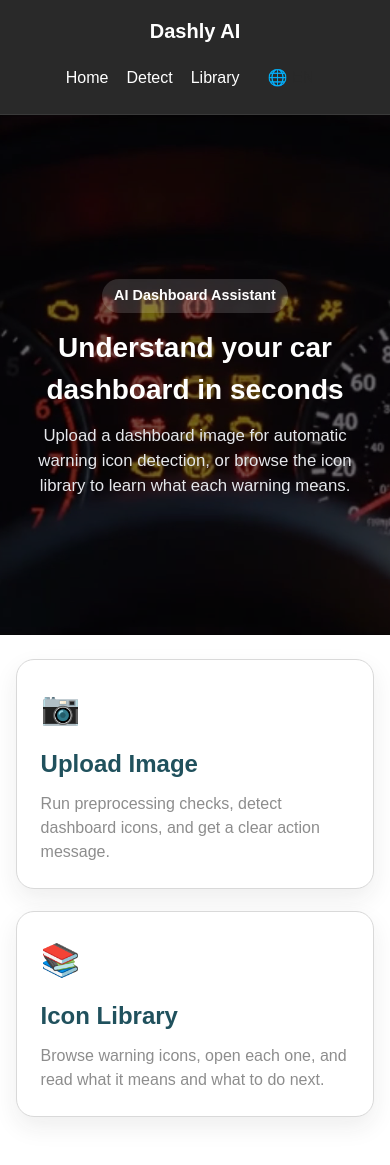
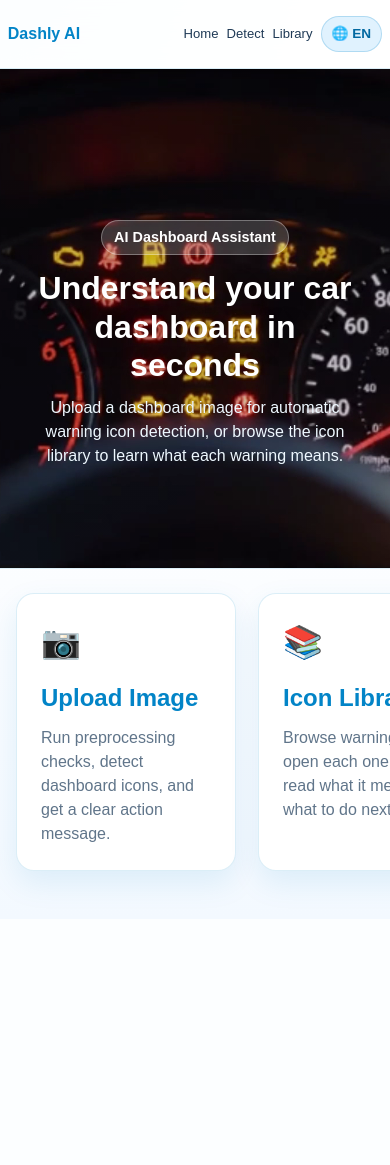
Before and after one commit to mohamedhussein03/Car-Dashboard-WebApp, a Flask app: page / in a window 390 px wide. After the commit the page ends 898 px from the top, so only its background shows below. Run offline with Flask 3, Linux system fonts and the light colour scheme.

Commit message:
final UI polish, mobile optimization, theme update, restore detect-anyway, Arabic support complete, startup model loading

```diff
--- a/app/routes.py
+++ b/app/routes.py
@@ -8,6 +8,8 @@ from app.services.icon_library import load_icon_library
 from app.services.message_service import attach_messages_to_detections
 from app.services.preprocessing import run_preprocessing
 from app.utils.file_helpers import generate_output_filename
+
+from uuid import uuid4
 
 main = Blueprint("main", __name__)
 
@@ -154,7 +156,12 @@ def detect_page():
             retry_image_filename=None,
         )
 
-    filename = secure_filename(file.filename)
+    original_extension = file.filename.rsplit(".", 1)[1].lower()
+    safe_stem = secure_filename(file.filename.rsplit(".", 1)[0])
+    if not safe_stem:
+        safe_stem = "uploaded_image"
+    filename = f"{safe_stem}_{uuid4().hex[:8]}.{original_extension}"
+
     upload_folder = Path(current_app.config["UPLOAD_FOLDER"])
     upload_folder.mkdir(parents=True, exist_ok=True)
 
--- a/static/css/style.css
+++ b/static/css/style.css
@@ -400,28 +400,6 @@ button:disabled {
     color: var(--color-text-muted);
 }
 
-/* Responsive */
-@media (max-width: 768px) {
-    .main-header .container {
-        flex-direction: column;
-        gap: 12px;
-    }
-
-    nav {
-        flex-wrap: wrap;
-        justify-content: center;
-    }
-
-    .hero {
-        padding: 56px 16px 28px;
-    }
-
-    .detect-container,
-    .results-container,
-    .library-page {
-        width: 94%;
-    }
-}
 
 @media (max-width: 640px) {
     .library-header h1,
@@ -948,3 +891,297 @@ button:disabled {
     z-index: 2;
     color: #ffffff;
 }
+
+/* Bright final theme override */
+:root {
+    --color-bg: #f6fbff;
+    --color-surface: #ffffff;
+    --color-surface-soft: #eef8ff;
+    --color-text: #102033;
+    --color-text-muted: #60758a;
+    --color-primary: #0284c7;
+    --color-primary-hover: #0369a1;
+    --color-dark: #ffffff;
+    --color-white: #ffffff;
+    --color-border: #d8e8f4;
+    --shadow-soft: 0 12px 30px rgba(2, 132, 199, 0.10);
+    --shadow-hover: 0 18px 42px rgba(2, 132, 199, 0.16);
+}
+
+body {
+    background:
+        radial-gradient(circle at top left, rgba(56, 189, 248, 0.18), transparent 32%),
+        linear-gradient(180deg, #f6fbff 0%, #ffffff 45%, #f3f9ff 100%);
+}
+
+.main-header {
+    background: rgba(255, 255, 255, 0.92);
+    border-bottom: 1px solid rgba(2, 132, 199, 0.14);
+    box-shadow: 0 8px 24px rgba(15, 23, 42, 0.06);
+    backdrop-filter: blur(14px);
+}
+
+.logo {
+    color: var(--color-primary);
+}
+
+nav a {
+    color: #1f3a56;
+}
+
+nav a:hover {
+    color: var(--color-primary);
+}
+
+.hero-image {
+    min-height: 560px;
+    border-bottom: 1px solid rgba(2, 132, 199, 0.12);
+}
+
+.hero-overlay {
+    background: linear-gradient(
+        to bottom,
+        rgba(0, 0, 0, 0.25),
+        rgba(0, 0, 0, 0.1)
+    );
+}
+.hero-content h1 {
+    color: #ffffff;
+    text-shadow: 0 8px 26px rgba(0, 0, 0, 0.28);
+}
+
+.hero-content p {
+    color: #eef8ff;
+}
+
+.hero-badge,
+.section-badge {
+    background: rgba(14, 165, 233, 0.12);
+    color: var(--color-primary);
+    border: 1px solid rgba(14, 165, 233, 0.22);
+}
+
+.hero-content .hero-badge {
+    background: rgba(255, 255, 255, 0.18);
+    color: #ffffff;
+    border: 1px solid rgba(255, 255, 255, 0.32);
+}
+
+.option-card,
+.upload-form,
+.result-card,
+.icon-card,
+.status-box,
+.modal-box {
+    border: 1px solid rgba(2, 132, 199, 0.14);
+    box-shadow: var(--shadow-soft);
+}
+
+.option-card:hover,
+.icon-card:hover {
+    border-color: rgba(14, 165, 233, 0.45);
+}
+
+.upload-form button,
+.back-link,
+.button-link {
+    background: linear-gradient(135deg, #0ea5e9, #2563eb);
+    color: #ffffff;
+    border-radius: 999px;
+    box-shadow: 0 10px 24px rgba(37, 99, 235, 0.22);
+}
+
+.upload-form button:hover,
+.back-link:hover,
+.button-link:hover {
+    background: linear-gradient(135deg, #0284c7, #1d4ed8);
+}
+
+.button-link-secondary {
+    background: #ffffff;
+    color: var(--color-primary);
+    border: 1px solid rgba(2, 132, 199, 0.35);
+    box-shadow: none;
+}
+
+.button-link-secondary:hover {
+    background: #eaf7ff;
+}
+
+.icon-image,
+.result-icon-box {
+    background: linear-gradient(180deg, #f0f9ff, #ffffff);
+}
+
+.library-ribbon span {
+    background: linear-gradient(135deg, #0ea5e9, #2563eb);
+}
+
+.confidence-badge,
+.icon-chip {
+    background: #e0f2fe;
+    color: #0369a1;
+}
+
+.status-box {
+    background: #f0f9ff;
+}
+
+.status-box-warning {
+    background: #fff7ed;
+    border-color: #fed7aa;
+}
+
+.language-button {
+    background: #e0f2fe;
+    color: #0369a1;
+    border: 1px solid rgba(2, 132, 199, 0.22);
+    border-radius: 999px;
+    padding: 8px 12px;
+    font-weight: 700;
+}
+
+.language-button:hover {
+    background: #bae6fd;
+}
+
+.language-dropdown {
+    border: 1px solid rgba(2, 132, 199, 0.14);
+    box-shadow: 0 18px 40px rgba(2, 132, 199, 0.16);
+}
+
+.loading-overlay {
+    background: rgba(15, 23, 42, 0.28);
+    backdrop-filter: blur(6px);
+}
+
+/* Mobile layout refinement */
+@media (max-width: 768px) {
+    .main-header .container {
+        flex-direction: row;
+        justify-content: space-between;
+        align-items: center;
+        gap: 12px;
+        width: 94%;
+    }
+
+    .logo {
+        font-size: 1rem;
+        white-space: nowrap;
+    }
+
+    nav {
+        flex-wrap: nowrap;
+        gap: 10px;
+        overflow-x: auto;
+        scrollbar-width: none;
+    }
+
+    nav::-webkit-scrollbar {
+        display: none;
+    }
+
+    nav a {
+        font-size: 0.9rem;
+        white-space: nowrap;
+    }
+
+    .language-button {
+        padding: 7px 10px;
+        font-size: 0.85rem;
+        white-space: nowrap;
+    }
+
+    .hero-image {
+        min-height: 520px;
+        background-position: center;
+    }
+
+    .hero-content {
+        width: min(900px, 92%);
+        margin: 0 auto;
+    }
+
+    .hero-content h1 {
+        font-size: clamp(2rem, 8vw, 3rem);
+        line-height: 1.2;
+    }
+
+    .hero-content p {
+        font-size: 1rem;
+        max-width: 720px;
+        margin: 0 auto;
+    }
+
+    .home-options {
+        grid-template-columns: repeat(2, minmax(220px, 1fr));
+        overflow-x: auto;
+        padding: 24px 16px 48px;
+        width: 100%;
+    }
+
+    .option-card {
+        min-width: 220px;
+    }
+
+    .detect-container,
+    .results-container,
+    .library-page {
+        width: 92%;
+    }
+
+    .icon-grid {
+        display: grid;
+        grid-template-columns: repeat(2, minmax(160px, 1fr));
+        gap: 16px;
+    }
+
+    .icon-card {
+        width: auto;
+        flex: unset;
+    }
+
+    .result-card-with-icon {
+        flex-direction: row;
+        align-items: flex-start;
+        text-align: left;
+    }
+}
+
+@media (max-width: 480px) {
+    .main-header .container {
+        width: 96%;
+    }
+
+    nav {
+        gap: 8px;
+    }
+
+    nav a {
+        font-size: 0.82rem;
+    }
+
+    .hero-image {
+        min-height: 500px;
+    }
+
+    .hero-content h1 {
+        font-size: 2rem;
+    }
+
+    .home-options {
+        grid-template-columns: repeat(2, 220px);
+    }
+
+    .icon-grid {
+        grid-template-columns: repeat(2, minmax(145px, 1fr));
+    }
+
+    .icon-image {
+        height: 130px;
+    }
+
+    .upload-form {
+        padding: 22px;
+    }
+}
```
Also changed, not shown: other parts of static/css/style.css (+0 -35 lines), templates/results.html (+10 -0 lines).
